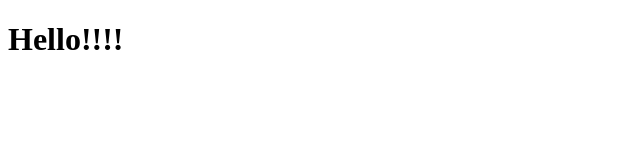
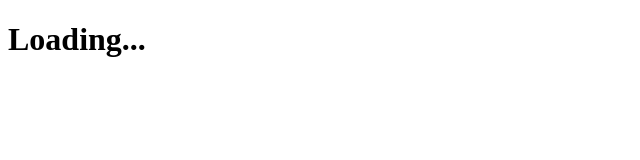
Before and after one commit to stamiesie/new-weather-app, a React (Create React App) app: page / in a window 1280 px wide. Shown: the top 160 px of the page, without its empty margins (0-640 px from the left). Built offline with nearby package versions, Linux system fonts and the light colour scheme.

Commit message:
location component

```diff
--- a/src/containers/Weather.jsx
+++ b/src/containers/Weather.jsx
@@ -1,9 +1,7 @@
-import React from 'react'
+import React, { Component } from 'react'
 
-export default function Weather() {
-    return (
-        <div>
-            <h1>Hello!!!!</h1>
-        </div>
-    )
+export default class Weather extends Component {
+    render() {
+    return <h1>Loading...</h1>
+    }
 }
```
Also changed, not shown: src/components/Location.jsx (added, +20 -0 lines), 1 other file (tests, documents, lock files or other folders).
